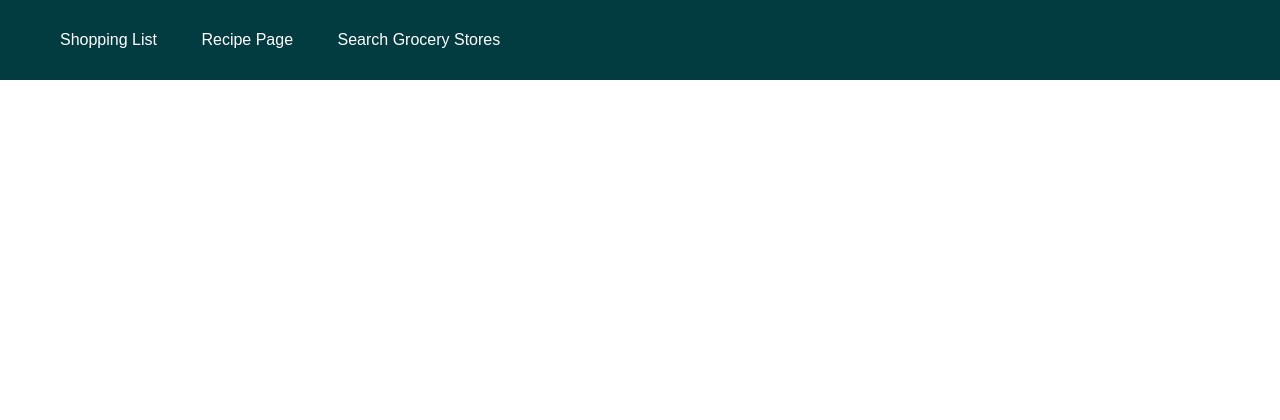
After one commit to awhitehouse1/KartKat, a Django app: template mysite/KartKat/templates/navbar.html in a window 1280 px wide. The commit adds this page. Shown: the top 420 px of the page. Run offline with Django 5.2, Linux system fonts and the light colour scheme; the template is opened without the code that fills it, so the values that code supplies are empty.

Commit message:
Added navbar

```diff
--- a/mysite/KartKat/templates/mapbase.html
+++ b/mysite/KartKat/templates/mapbase.html
@@ -11,7 +11,7 @@
 
 </head>
 <body>
-
+    {% include 'navbar.html' %}
     {% block content %}
     {% endblock %}
 
--- /dev/null
+++ b/mysite/KartKat/templates/navbar.html
@@ -0,0 +1,57 @@
+<!DOCTYPE html>
+<html lang="en">
+<head>
+    <meta charset="UTF-8">
+    <title>Title</title>
+    <style>
+        body {
+            height: 125vh;
+            background-color: white;
+            font-family: sans-serif;
+            margin: 0;
+            padding: 0;
+            padding-top: 100px; /* Add padding to the top to account for the fixed header */
+        }
+
+        main {
+            color: black; /* Change this to black or remove it if not needed */
+        }
+
+        header {
+            background-color: #023c40;
+            position: fixed;
+            top: 0;
+            left: 0;
+            right: 0;
+            height: 80px;
+            display: flex;
+            align-items: center;
+            z-index: 1000; /* Ensure the header is above other content */
+        }
+
+        header * {
+            display: inline;
+        }
+
+        header li {
+            margin: 20px;
+        }
+
+        header li a {
+            color: white;
+            text-decoration: none;
+        }
+    </style>
+</head>
+<body>
+<header>
+        <nav>
+            <ul>
+                <li><a href="{% url 'index' %}">Shopping List</a></li>
+                <li><a href="recipe.html">Recipe Page</a></li>
+                <li><a href="{% url 'map' %}">Search Grocery Stores</a></li>
+            </ul>
+        </nav>
+    </header>
+</body>
+</html>
```
Also changed, not shown: mysite/KartKat/templates/index.html (+1 -8 lines), mysite/KartKat/templates/map.html (+17 -2 lines).
